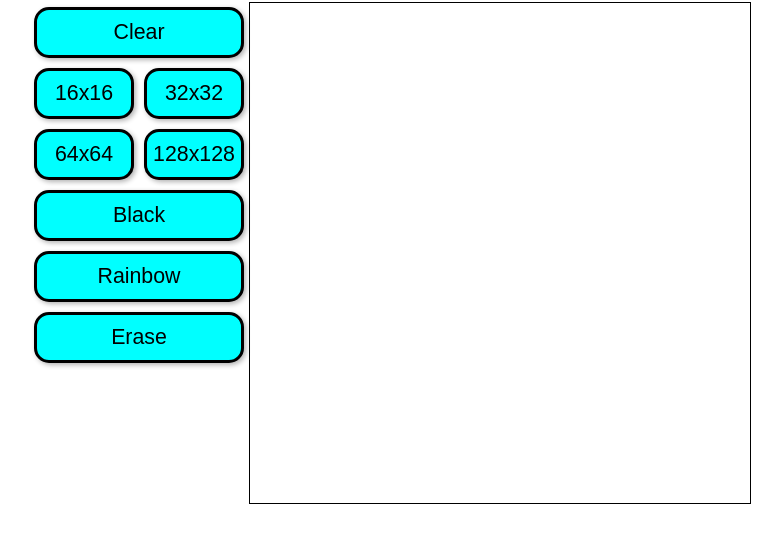
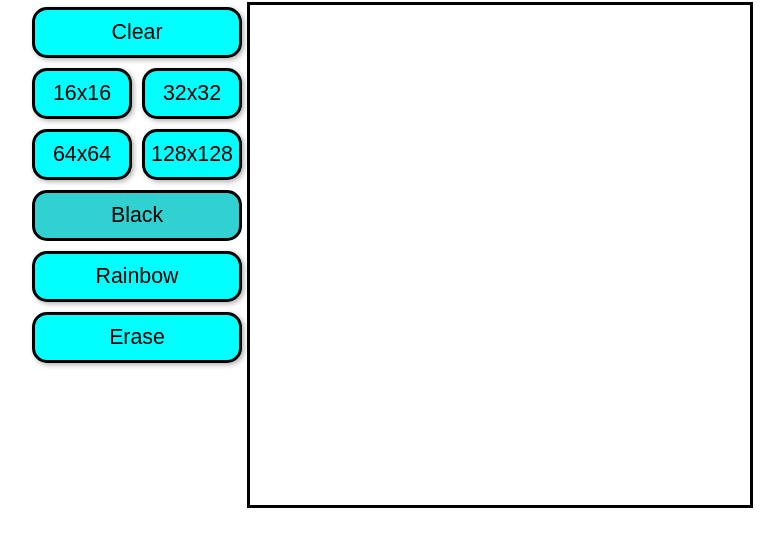
Before and after one commit to johncobain/etch-a-sketch, a plain HTML site: page index.html in a window 1280 px wide. Shown: the part 87-634 px from the top of the page, without its empty margins (250-1034 px from the left). Drawn offline with Linux system fonts and the light colour scheme.

Commit message:
select buttons

```diff
--- a/scripts/script.js
+++ b/scripts/script.js
@@ -10,6 +10,7 @@ function square(blocks){
     }
     board.style.gridTemplateColumns = `repeat(${blocks}, 1fr)`;
 
+    let colorFirst = document.querySelector('.color')
     let colors = document.querySelectorAll('.color');
     let pixels = document.querySelectorAll('.pixel');// paint the squares
     let rainbow = 0;
@@ -35,6 +36,9 @@ function square(blocks){
         }
     }));
 
+    colors.forEach(button => button.classList.remove('selected'));
+    colorFirst.classList.add('selected');
+
     let clear = document.querySelector('#clear');//clear the page
     clear.addEventListener('click', () => pixels.forEach(block => block.style.backgroundColor = 'white'));
 
--- a/styles/style.css
+++ b/styles/style.css
@@ -51,5 +51,5 @@ button{
     display: grid;
     width: 500px;
     height: 500px;
-    border: 1px solid black;
+    border: 3px solid black;
 }
```
